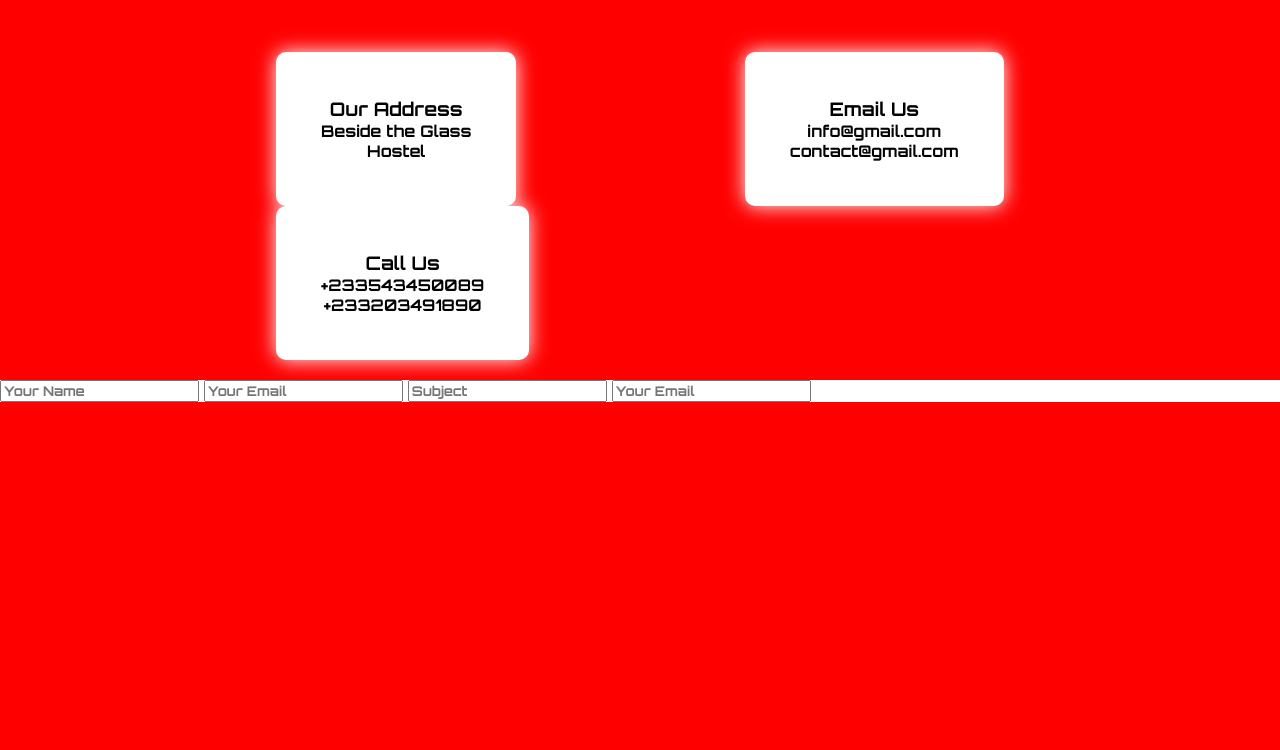
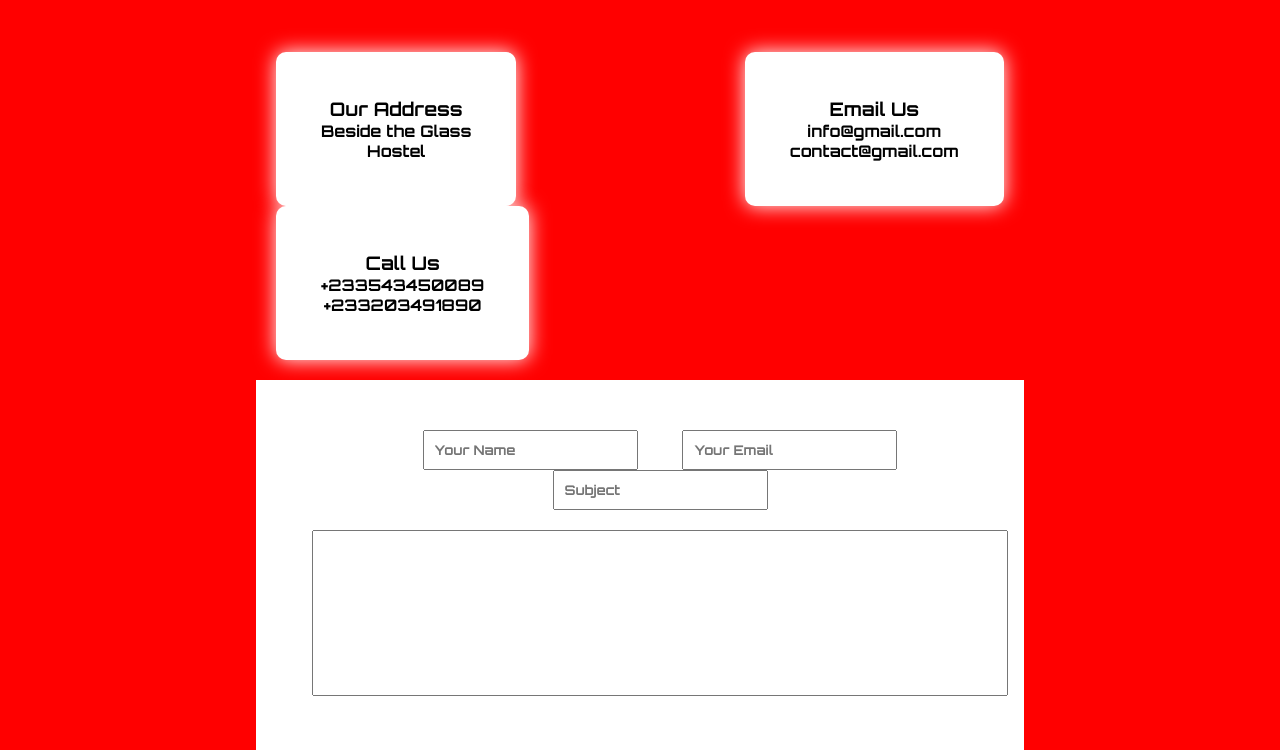
Before and after one commit to ShaftJnr/WebDev-Project-Work, a plain HTML site: page contact.html in a window 1280 px wide. Shown: the part 208-958 px from the top of the page. Before the commit the page ends 800 px from the top, so only its background shows below. Drawn offline with Linux system fonts and the light colour scheme.

Commit message:
updates
updates

```diff
--- a/Styles/contact.css
+++ b/Styles/contact.css
@@ -72,4 +72,19 @@ body {
 
 .form-container {
   background-color: #fff;
+  text-align: center;
+  width: 60%;
+  margin: auto;
+  padding: 50px;
 }
+
+#name, #email, #subject{
+  margin-left: 40px;
+  padding: 10px;
+}
+
+textarea{
+  resize: none;
+  margin-right: -40px;
+
+}
--- a/contact.html
+++ b/contact.html
@@ -58,10 +58,10 @@
 
                 <label for="subject">
                     <input type="subject" name="subject" id="subject" placeholder="Subject">
-                </label>
+                </label><br><br>
 
-                <label for="email">
-                    <input type="email" name="email" id="email" placeholder="Your Email">
+                <label for="textarea">
+                    <textarea name="textarea" id="textarea" cols="75" rows="10"></textarea>
                 </label>
 
 
```
